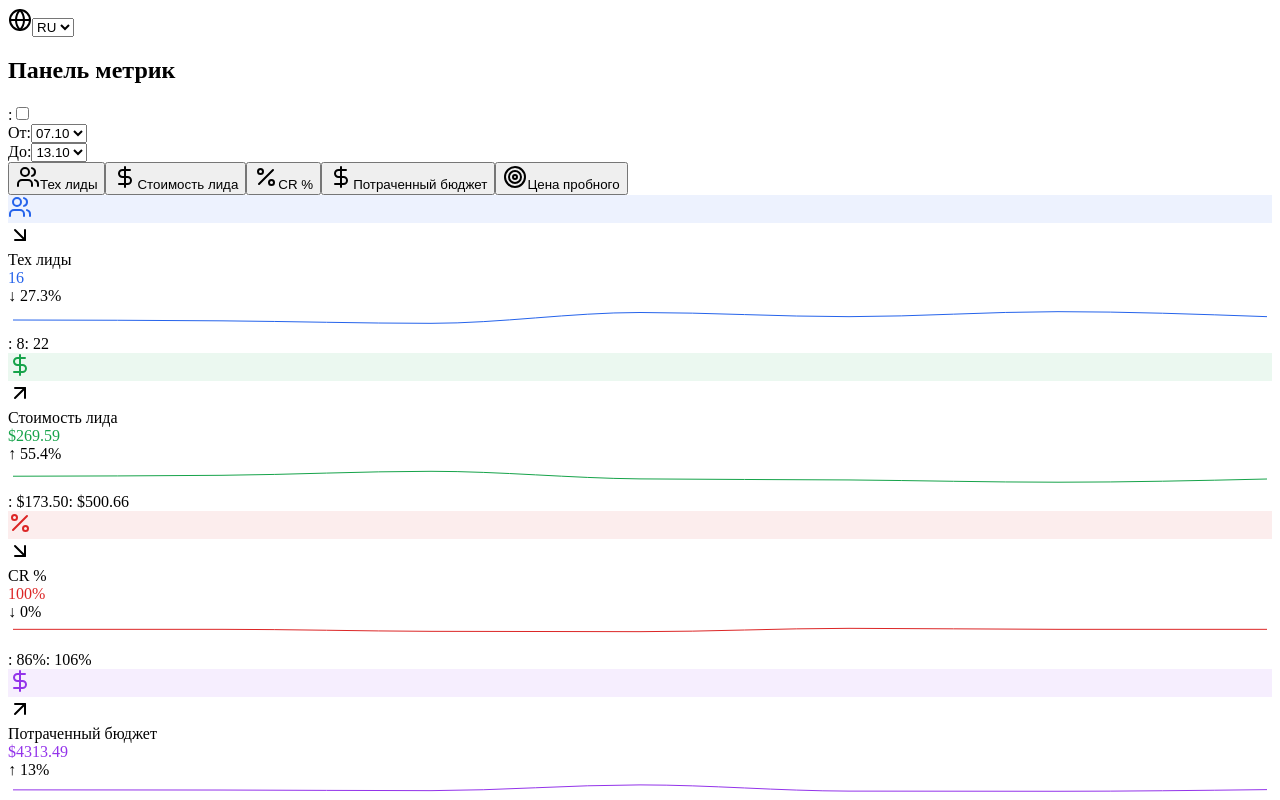
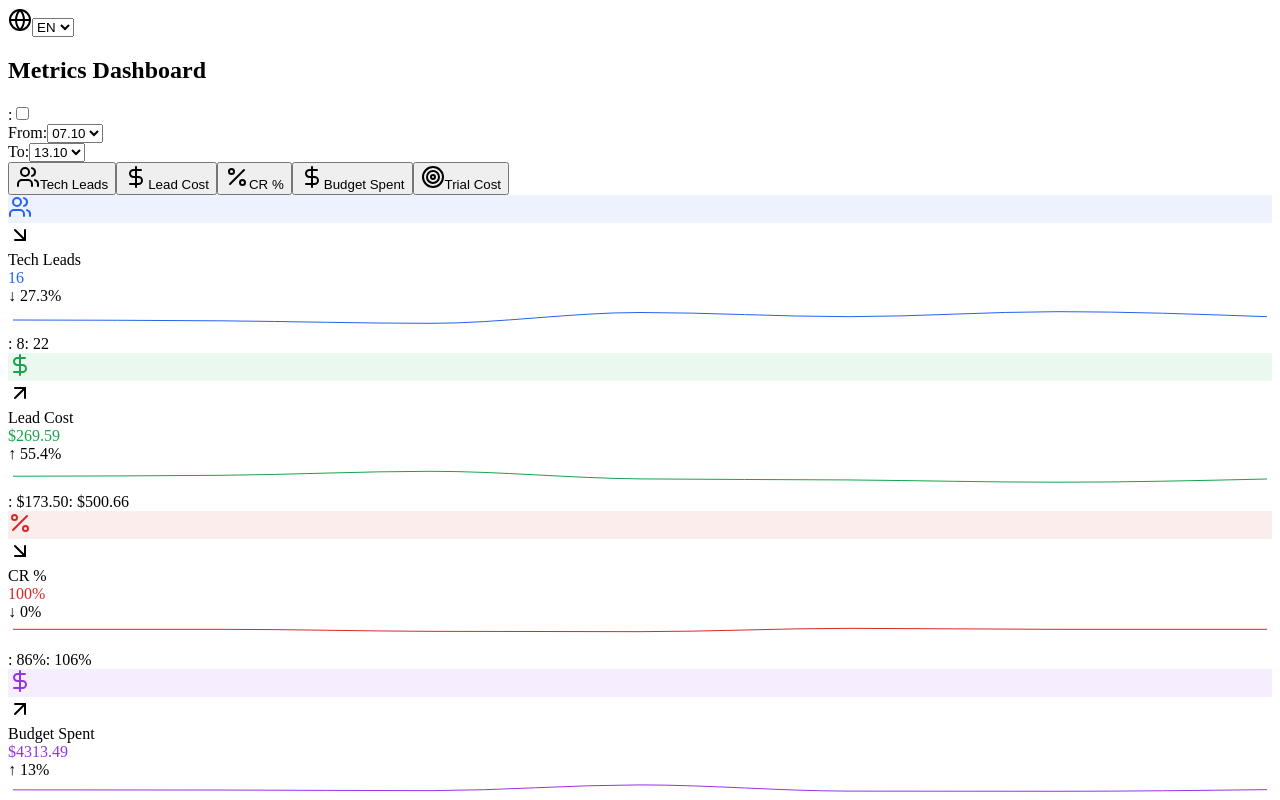
Before and after one commit to Ozdoagency/metrics-dashboard, a React (Create React App) app: page / in a window 1280 px wide. Shown: the top 800 px of the page. Built offline with nearby package versions, Linux system fonts and the light colour scheme.

Commit message:
{сообщение}

```diff
--- a/src/metrics-dashboard.tsx
+++ b/src/metrics-dashboard.tsx
@@ -114,7 +114,7 @@ export default function MetricsDashboard() {
   const [activeMetric, setActiveMetric] = useState('leads');
   const [startIdx, setStartIdx] = useState(0);
   const [endIdx, setEndIdx] = useState(rawData.length - 1);
-  const [lang, setLang] = useState<Lang>('ru');
+  const [lang, setLang] = useState<Lang>('en');
   const [showAverage, setShowAverage] = useState(false);
 
   const t = translations[lang];
```
